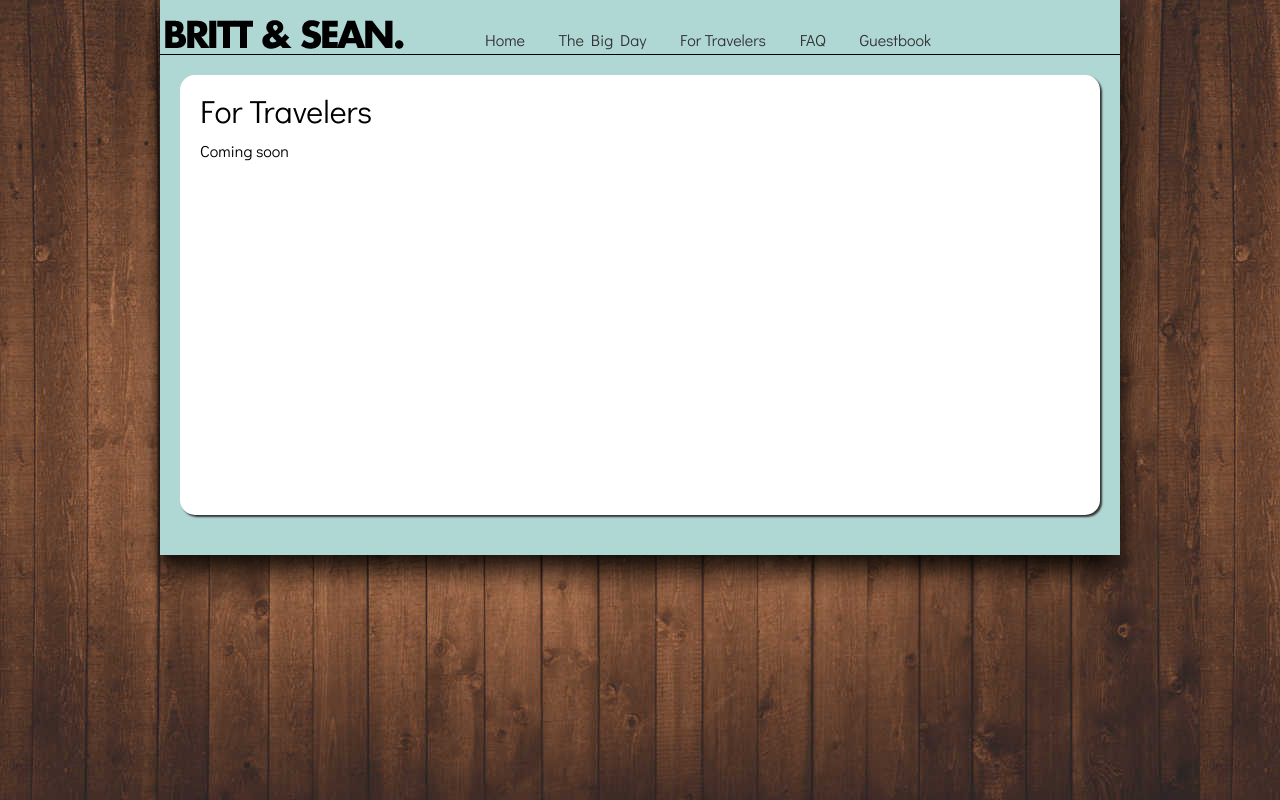
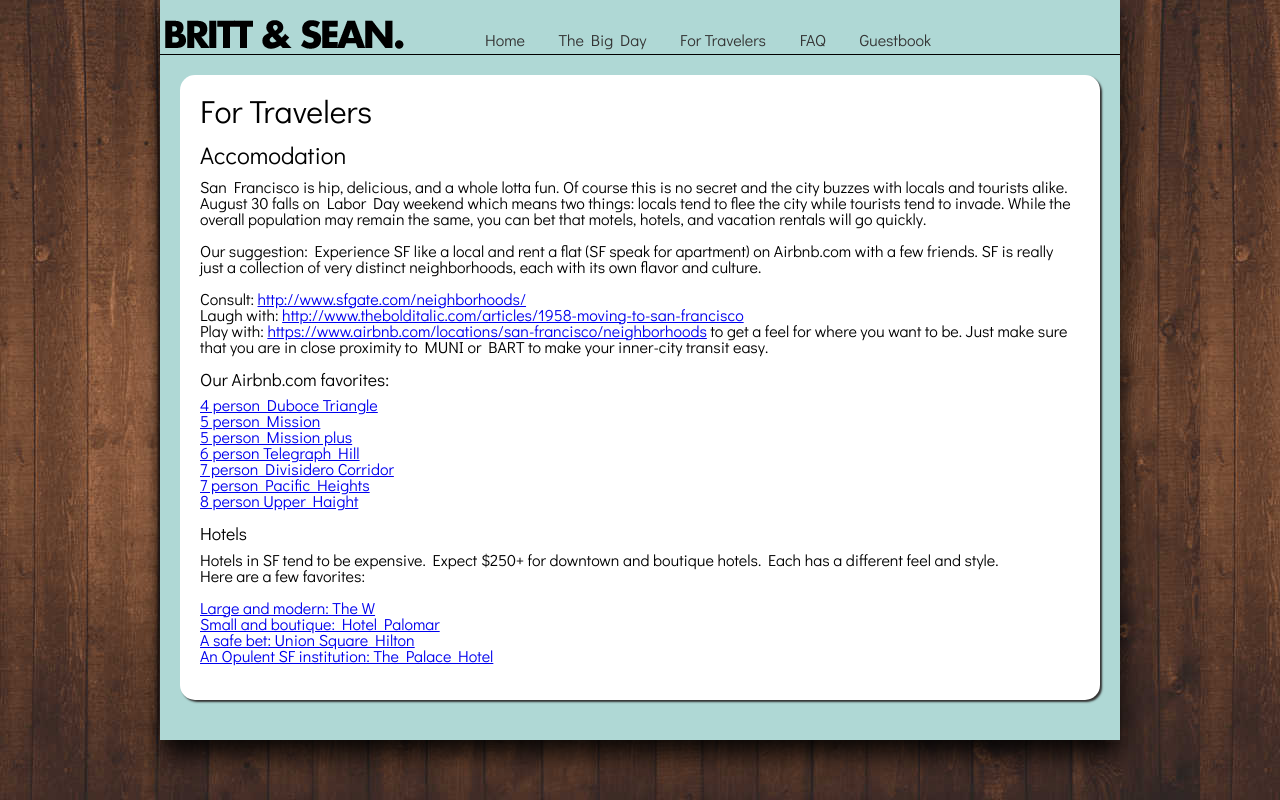
Before and after one commit to seanbelling/brittandsean, a PHP site: page /travelers in a window 1280 px wide. Run offline with PHP 8.4, Linux system fonts and the light colour scheme; some libraries are stand-ins or nearby versions.

Commit message:
Traveller info

```diff
--- a/static/css/site.css
+++ b/static/css/site.css
@@ -137,7 +137,12 @@ section#main .louise-title {
   margin-bottom: 0.5em;
 }
 
-.page-content p {
+.page-content h4 {
+  font-size: 1.1em;
+  margin-bottom: 0.5em;
+}
+
+.page-content p, .page-content ul {
   margin-bottom: 1em;
 }
 
--- a/travelers.php
+++ b/travelers.php
@@ -109,7 +109,35 @@
           <section id="main">
             <div class="page-content">
               <h2>For Travelers</h2>
-              <p>Coming soon</p>
+              <h3>Accomodation</h3>
+              <p>San Francisco is hip, delicious, and a whole lotta fun. Of course this is no secret and the city buzzes with locals and tourists alike. August 30 falls on Labor Day weekend which means two things: locals tend to flee the city while tourists tend to invade. While the overall population may remain the same, you can bet that motels, hotels, and vacation rentals will go quickly.</p>
+              <p>Our suggestion: Experience SF like a local and rent a flat (SF speak for apartment) on Airbnb.com with a few friends. SF is really just a collection of very distinct neighborhoods, each with its own flavor and culture.</p>
+
+              <ul>
+                <li>Consult: <a href="http://www.sfgate.com/neighborhoods/" target="_blank">http://www.sfgate.com/neighborhoods/</a></li>
+                <li>Laugh with: <a href="http://www.thebolditalic.com/articles/1958-moving-to-san-francisco" target="_blank">http://www.thebolditalic.com/articles/1958-moving-to-san-francisco</a></li>
+                <li>Play with: <a href="https://www.airbnb.com/locations/san-francisco/neighborhoods" target="_blank">https://www.airbnb.com/locations/san-francisco/neighborhoods</a> to get a feel for where you want to be. Just make sure that you are in close proximity to MUNI or BART to make your inner-city transit easy.</li>
+              </ul>
+
+              <h4><b>Our Airbnb.com favorites:</b></h4>
+              <ul>
+                <li><a href="https://www.airbnb.com/rooms/361945?checkin=08%2F29%2F2014&checkout=08%2F31%2F2014&guests=2&s=c1bd" target="_blank">4 person Duboce Triangle</a></li>
+                <li><a href="https://www.airbnb.com/rooms/1030352?checkin=08%2F29%2F2014&checkout=08%2F31%2F2014&guests=2&s=f89b" target="_blank">5 person Mission</a></li>
+                <li><a href="https://www.airbnb.com/rooms/2038935?checkin=08%2F29%2F2014&checkout=08%2F31%2F2014&guests=2&s=f89b" target="_blank">5 person Mission plus</a></li>
+                <li><a href="https://www.airbnb.com/rooms/707354?checkin=08%2F29%2F2014&checkout=08%2F31%2F2014&guests=2&s=8b9b" target="_blank">6 person Telegraph Hill</a></li>
+                <li><a href="https://www.airbnb.com/rooms/1783174?checkin=08%2F29%2F2014&checkout=08%2F31%2F2014&guests=5&s=ecc4" target="_blank">7 person Divisidero Corridor</a></li>
+                <li><a href="https://www.airbnb.com/rooms/1081165?checkin=08%2F29%2F2014&checkout=08%2F31%2F2014&guests=5&s=46fb" target="_blank">7 person Pacific Heights</a></li>
+                <li><a href="https://www.airbnb.com/rooms/1257035?checkin=08%2F29%2F2014&checkout=08%2F31%2F2014&guests=6&s=c669" target="_blank">8 person Upper Haight</a></li>
+              </ul>
+
+              <h4><b>Hotels</b></h4>
+              <p>Hotels in SF tend to be expensive. Expect $250+ for downtown and boutique hotels. Each has a different feel and style.<br />Here are a few favorites:</p>
+              <ul>
+                <li><a target="_blank" href="http://www.wsanfrancisco.com/">Large and modern: The W</a></li>
+                <li><a target="_blank" href="http://www.hotelpalomar-sf.com/">Small and boutique: Hotel Palomar</a></li>
+                <li><a target="_blank" href="http://www3.hilton.com/en/hotels/california/hilton-san-francisco-union-square-SFOFHHH/index.html">A safe bet: Union Square Hilton</a></li>
+                <li><a target="_blank" href="http://www.sfpalace.com/">An Opulent SF institution: The Palace Hotel</a></li>
+              </ul>
             </div>
           </section>
         </div>
```
Also changed, not shown: static/img/lake.jpg (added).
